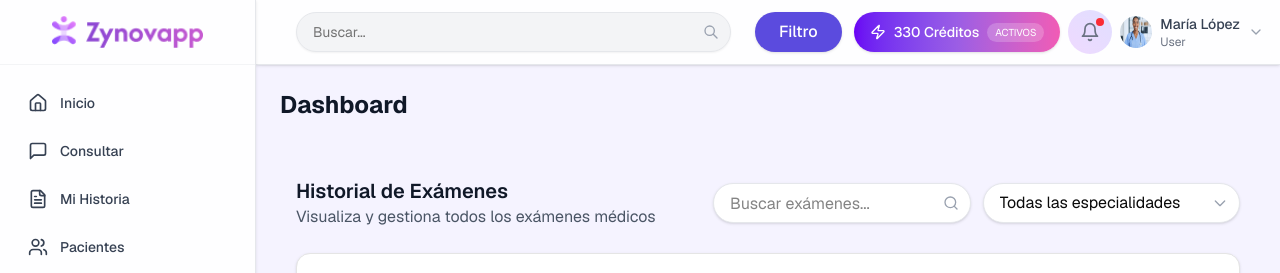
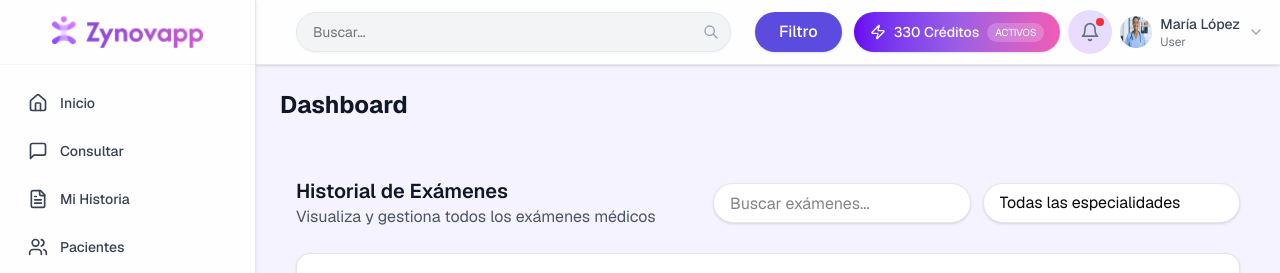
Before and after one commit to ChilyGarcia/zynovapp-frontend, a Next.js app: page /history in a window 1280 px wide. Shown: the top 273 px of the page. Built offline with nearby package versions, Linux system fonts and the light colour scheme.

Commit message:
fix:posicion-search-select

```diff
--- a/app/history/page.tsx
+++ b/app/history/page.tsx
@@ -149,7 +149,7 @@ export default function HistoryPage() {
               </p>
             </div>
             <div className="flex flex-col sm:flex-row gap-3 w-full md:w-auto">
-              <div className="relative w-full">
+              <div className=" w-full">
                 <input
                   type="text"
                   placeholder="Buscar exámenes..."
@@ -161,7 +161,7 @@ export default function HistoryPage() {
                   <Search className="w-4 h-4 text-gray-400" />
                 </div>
               </div>
-              <div className="relative w-full">
+              <div className=" w-full">
                 <select
                   className="w-full pr-10 pl-4 bg-white border border-gray-200 rounded-full h-9 sm:h-10 text-sm sm:text-base focus:outline-none focus:ring-2 focus:ring-purple-500 focus:border-transparent appearance-none shadow-sm"
                   value={selectedSpecialty}
```
